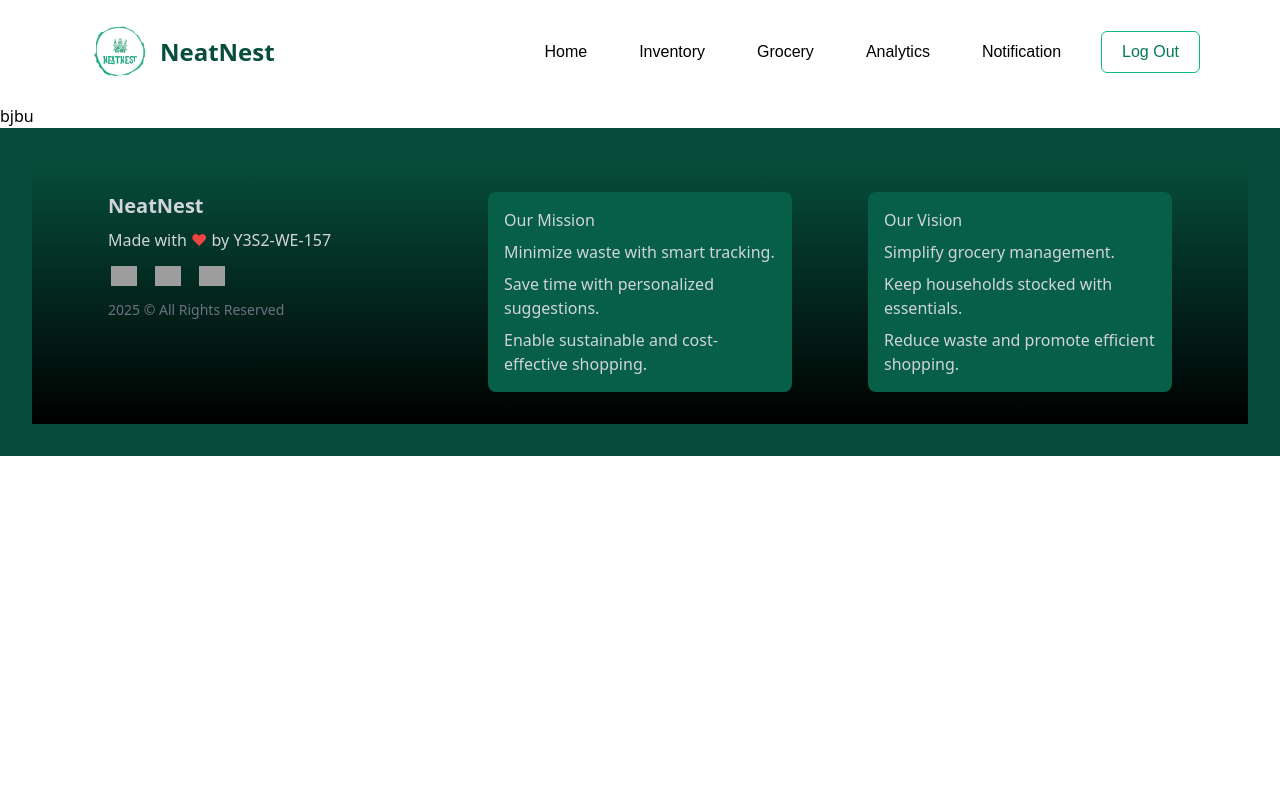
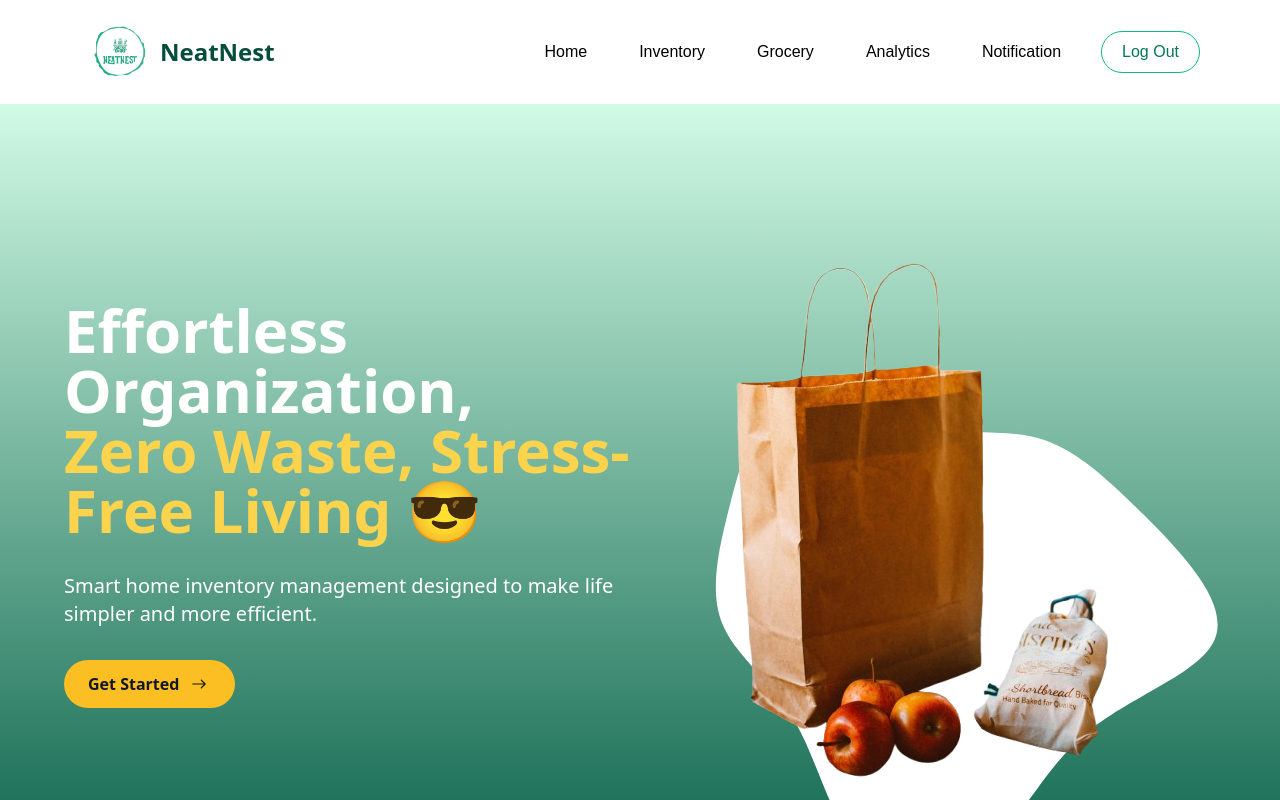
Before and after one commit to Home-Inventory-Management/NeatNest, a React (Vite) app in the folder client/: page /homepage in a window 1280 px wide. Shown: the top 800 px of the page. Built offline with nearby package versions, Linux system fonts and the light colour scheme; grey boxes are pictures that could not be loaded.

Commit message:
Hero page

```diff
--- a/client/src/Components/Footer/Footer.jsx
+++ b/client/src/Components/Footer/Footer.jsx
@@ -3,8 +3,8 @@ import React from "react";
 const Footer = () => {
   return (
     <footer className="w-full flex flex-col justify-end items-center px-8 py-16 relative bg-green-900 text-gray-300">
-      <div className="absolute inset-8 bg-gradient-to-t from-black via-black/80 to-black/0 z-0"></div>
-      <div className="flex flex-wrap w-full justify-evenly z-10">
+      <div className="absolute inset-8 bg-gradient-to-t from-black via-black/80 to-black/0 z-0 rounded-2xl overflow-hidden"></div>
+      <div className="flex flex-wrap w-full justify-evenly z-10 ">
         <div className="flex flex-col items-start space-y-2 w-1/4">
           <h3 className="text-xl font-semibold">NeatNest</h3>
           <p>
@@ -23,13 +23,13 @@ const Footer = () => {
           </div>
           <p className="text-sm text-gray-500">2025 © All Rights Reserved</p>
         </div>
-        <div className="flex flex-col space-y-2 w-1/4 bg-green-800 p-4 rounded-lg">
+        <div className="flex flex-col space-y-2 w-1/4 bg-green-800 p-4 rounded-2xl">
           <p>Our Mission</p>
           <p>Minimize waste with smart tracking.</p>
           <p>Save time with personalized suggestions.</p>
           <p>Enable sustainable and cost-effective shopping.</p>
         </div>
-        <div className="flex flex-col space-y-2 w-1/4 bg-green-800 p-4 rounded-lg">
+        <div className="flex flex-col space-y-2 w-1/4 bg-green-800 p-4 rounded-2xl">
           <p>Our Vision</p>
           <p>Simplify grocery management.</p>
           <p>Keep households stocked with essentials.</p>
--- a/client/src/Components/Header/Header.jsx
+++ b/client/src/Components/Header/Header.jsx
@@ -37,7 +37,7 @@ const Header = () => {
 
   const handleScroll = () => {
     if (window.scrollY > 50) {
-      setBgColor('#d8e6e1');
+      setBgColor('#a5cfc1');
     } else {
       setBgColor('transparent');
     }
@@ -79,7 +79,7 @@ const Header = () => {
             <Link to="/">
             <button
             type="submit"
-            className="border border-green-500 text-green-700 px-5 py-2 rounded-md transition
+            className="border border-green-500 text-green-700 px-5 py-2 rounded-full transition
                 hover:bg-green-200 hover:text-green-900
                 active:bg-[#a2dbcb] active:text-[#1ca981]">
                     Log Out
--- a/client/src/Components/Login/Login.jsx
+++ b/client/src/Components/Login/Login.jsx
@@ -64,7 +64,7 @@ const Login = () => {
           <div className="flex flex-col items-center">
             <span className="mb-2 text-green-900 text-[18px]">Don't Have An Account?</span>
             <Link to={'/register'}>
-              <button className="border border-green-500 text-green-700 px-5 py-2 rounded-md transition
+              <button className="border border-green-500 text-green-700 px-5 py-2 rounded-full transition
                 hover:bg-green-200 hover:text-green-900
                 active:bg-[#a2dbcb] active:text-[#1ca981]">
                 Sign Up
@@ -104,7 +104,7 @@ const Login = () => {
           <Link to="/homepage">
             <button
               type="submit"
-              className="border border-green-500 text-green-700 w-full p-2 rounded-md transition
+              className="border border-green-500 text-green-700 w-full p-2 rounded-full transition
                 hover:bg-green-200 hover:text-green-900
                 active:bg-[#a2dbcb] active:text-[#1ca981]"
             >
--- a/client/src/Components/Register/Register.jsx
+++ b/client/src/Components/Register/Register.jsx
@@ -100,7 +100,7 @@ const Register = () => {
             </span>
             <Link to={"/"}>
               <button
-                className="border border-green-500 text-green-700 px-5 py-2 rounded-md transition
+                className="border border-green-500 text-green-700 px-5 py-2 rounded-full transition
                 hover:bg-green-200 hover:text-green-900
                 active:bg-[#a2dbcb] active:text-[#1ca981]"
               >
@@ -196,7 +196,7 @@ const Register = () => {
             <Link to="/">
               <button
                 type="submit"
-                className="border border-green-500 text-green-700 w-full p-2 rounded-md transition
+                className="border border-green-500 text-green-700 w-full p-2 rounded-full transition
                 hover:bg-green-200 hover:text-green-900
                 active:bg-[#a2dbcb] active:text-[#1ca981]"
               >
--- a/client/src/Pages/Homepage/Hero.jsx
+++ b/client/src/Pages/Homepage/Hero.jsx
@@ -1,12 +1,77 @@
-import React from 'react'
+import React from "react";
+import { IoIosArrowRoundForward } from "react-icons/io";
+import { motion } from "framer-motion";
+import Blob from "../../assets/blob.svg";
+import HeroImage from "../../assets/Hero.png";
+
+const fadeInUp = (delay) => ({
+  initial: { opacity: 0, y: 50 },
+  animate: {
+    opacity: 1,
+    y: 0,
+    transition: { type: "spring", stiffness: 100, duration: 0.5, delay }
+  }
+});
 
 const Hero = () => {
   return (
-    <div>
-      bjbu
+    <section className="relative bg-gradient-to-b from-green-100 to-green-800 text-white overflow-hidden">
+      <div className="container mx-auto grid grid-cols-1 md:grid-cols-2 items-center min-h-screen px-6 lg:px-16 relative">
 
-    </div>
-  )
-}
+        <div className="text-center md:text-left space-y-8 relative z-10">
+          <motion.h1
+            variants={fadeInUp(0.3)}
+            initial="initial"
+            animate="animate"
+            className="text-4xl md:text-6xl font-extrabold leading-tight"
+          >
+            Effortless Organization, <br />
+            <span className="text-yellow-300">Zero Waste, Stress-Free Living 😎</span>
+          </motion.h1>
+          <motion.p
+            variants={fadeInUp(0.5)}
+            initial="initial"
+            animate="animate"
+            className="text-lg md:text-xl opacity-80"
+          >
+            Smart home inventory management designed to make life simpler and more efficient.
+          </motion.p>
+          <motion.div
+            variants={fadeInUp(0.7)}
+            initial="initial"
+            animate="animate"
+            className="flex justify-center md:justify-start"
+          >
+            <button className="bg-yellow-400 hover:bg-yellow-500 text-gray-900 px-6 py-3 font-semibold rounded-full flex items-center gap-2 transition-all duration-300">
+              Get Started
+              <IoIosArrowRoundForward className="text-2xl group-hover:translate-x-2 group-hover:-rotate-45 duration-300" />
+            </button>
+          </motion.div>
+        </div>
 
-export default Hero
+        <div className=" flex justify-center">
+          <motion.img
+            initial={{ scale: 0.8, opacity: 0 }}
+            animate={{ scale: 1, opacity: 1 }}
+            transition={{ duration: 0.6, delay: 0.2 }}
+            src={Blob}
+            alt="Background Blob"
+            className="absolute -bottom-12 w-380 h-380 opacity-60 -z-10"
+          />
+
+          <motion.img
+            initial={{ x: 50, opacity: 0 }}
+            animate={{ x: 0, opacity: 1 }}
+            transition={{ duration: 0.6, delay: 0.4, ease: "easeInOut" }}
+            src={HeroImage}
+            alt="Hero"
+            className="w-[350px] md:w-[500px] lg:w-[600px] drop-shadow-lg relative z-10"
+          />
+        </div>
+
+      </div>
+    </section>
+  );
+};
+
+export default Hero;
--- a/client/src/Pages/Homepage/Homepage.jsx
+++ b/client/src/Pages/Homepage/Homepage.jsx
@@ -2,12 +2,14 @@ import React from 'react'
 import Hero from './Hero'
 import Header from '../../Components/Header/Header'
 import Footer from '../../Components/Footer/Footer'
+import Over from './over'
 
 const Homepage = () => {
   return (
     <div>
       <Header/>
       <Hero/>
+      <Over/>
       <Footer/>
     </div>
 
--- /dev/null
+++ b/client/src/Pages/Homepage/over.jsx
@@ -0,0 +1,9 @@
+import React from 'react'
+
+const over = () => {
+  return (
+    <div>over</div>
+  )
+}
+
+export default over
```
Also changed, not shown: client/src/assets/Hero.png (added), client/src/assets/blob.svg (added).
